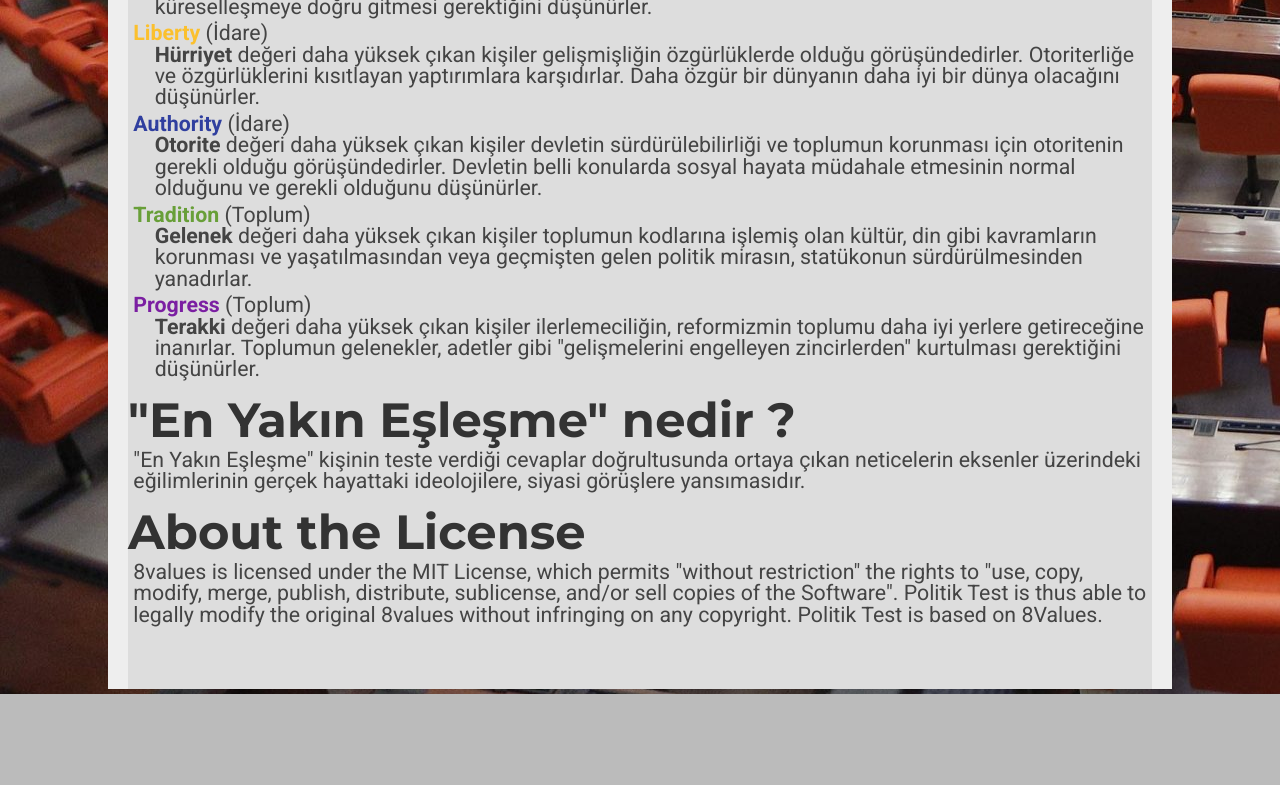
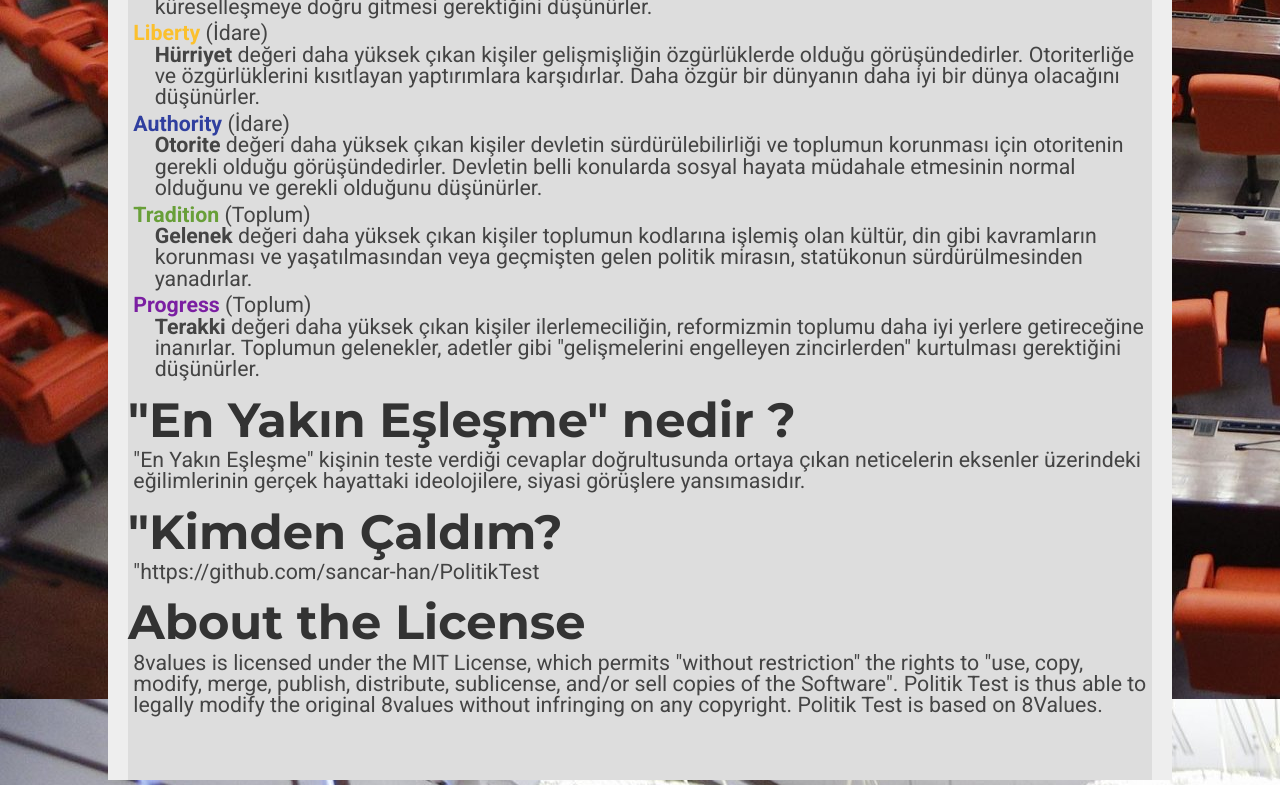
Before and after one commit to Padros0/pt, a plain HTML site: page index.html in a window 1280 px wide. Shown: the part 1301-2086 px from the top of the page. Before the commit the page ends 1995 px from the top, so only its background shows below. Drawn offline with Linux system fonts and the light colour scheme.

Commit message:
Update index.html

```diff
--- a/index.html
+++ b/index.html
@@ -44,6 +44,9 @@
        <b>Terakki</b> değeri daha yüksek çıkan kişiler ilerlemeciliğin, reformizmin toplumu daha iyi yerlere getireceğine inanırlar. Toplumun gelenekler, adetler gibi "gelişmelerini engelleyen zincirlerden" kurtulması gerektiğini düşünürler.</p>
 <h2>"En Yakın Eşleşme" nedir ?</h2>
     <p>"En Yakın Eşleşme" kişinin teste verdiği cevaplar doğrultusunda ortaya çıkan neticelerin eksenler üzerindeki eğilimlerinin gerçek hayattaki ideolojilere, siyasi görüşlere yansımasıdır.</p>
+<h2>"Kimden Çaldım?</h2>
+    <p>"https://github.com/sancar-han/PolitikTest</p>
+
 <h2>About the License</h2>
     <p>8values is licensed under the MIT License, which permits "without restriction" the rights to "use, copy, modify, merge, publish, distribute, sublicense, and/or sell copies of the Software". Politik Test is thus able to legally modify the original 8values without infringing on any copyright. Politik Test is based on 8Values.<br></br><br></br></p>
 <!-- Website visit statistics - no personal information is collected! -->
```
